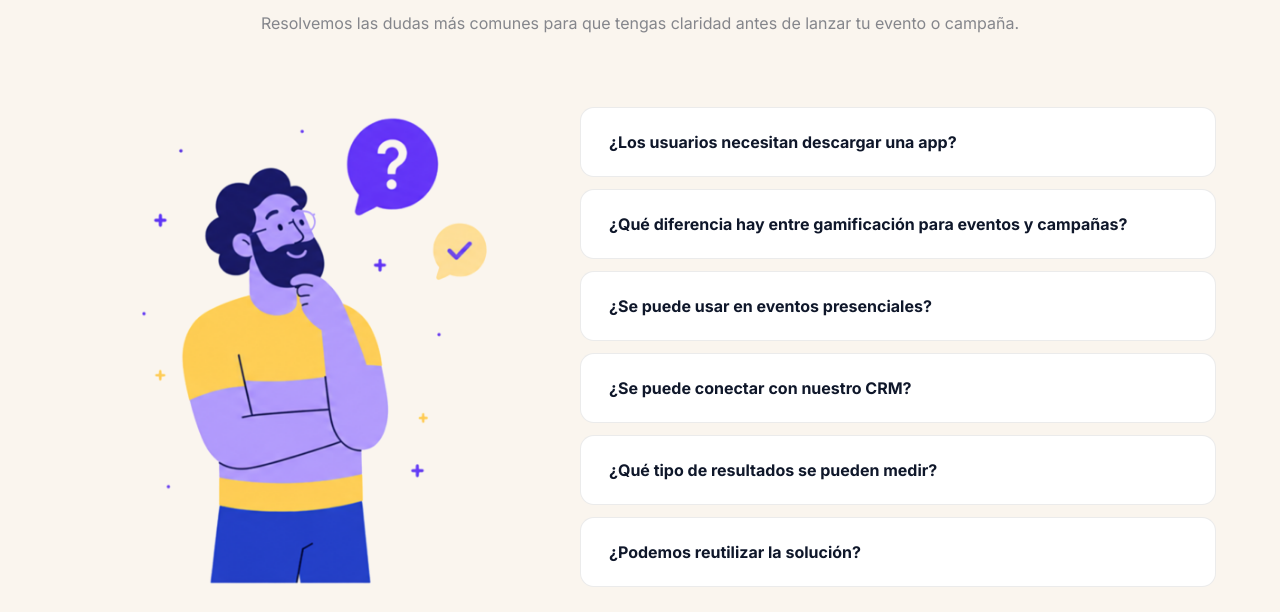
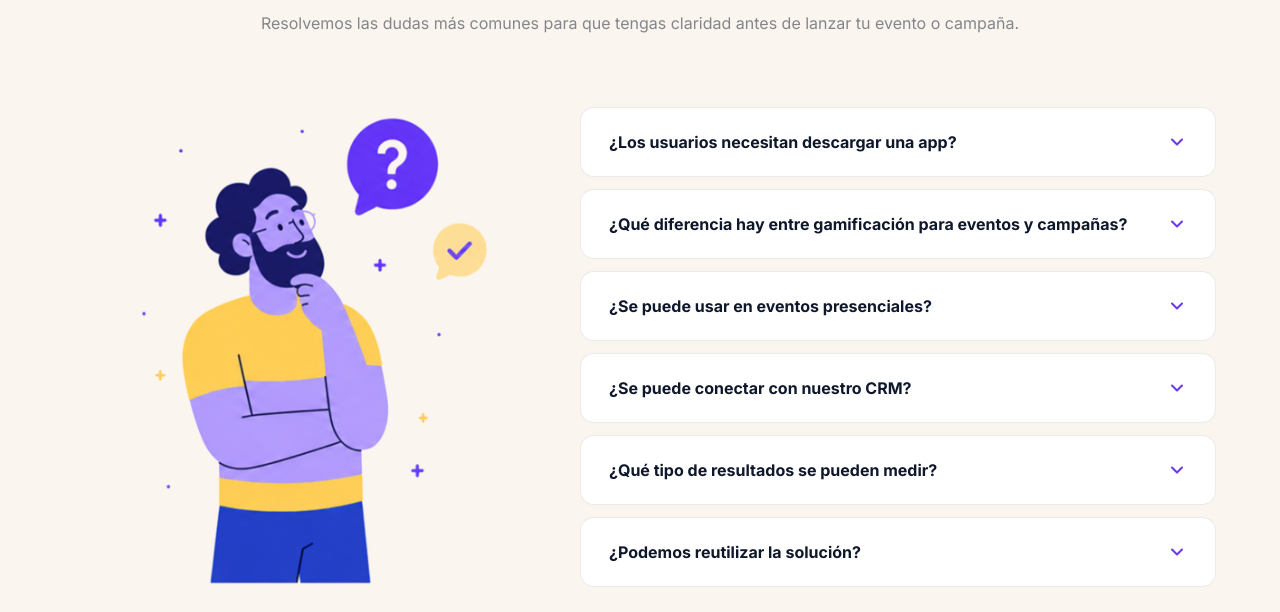
Before and after one commit to dok7-software/landing-gamificacion, a Next.js app: page / in a window 1280 px wide. Shown: the part 3860-4472 px from the top of the page. Built offline with nearby package versions, Linux system fonts and the light colour scheme.

Commit message:
DA: cambios visuales

```diff
--- a/src/components/landing/landing.css
+++ b/src/components/landing/landing.css
@@ -1692,8 +1692,39 @@
   min-width: 0;
 }
 
-.dok7-faq-item span:first-child {
-  padding-right: 12px;
+.dok7-faq-trigger {
+  display: flex;
+  align-items: center;
+  justify-content: space-between;
+  width: 100%;
+  background: none;
+  border: none;
+  padding: 0;
+  cursor: pointer;
+  text-align: left;
+  font-family: inherit;
+  gap: 12px;
+}
+
+.dok7-faq-question {
+  flex: 1;
+  min-width: 0;
+  font-size: 16px;
+  font-weight: 700;
+  color: #0f172a;
+}
+
+.dok7-faq-chevron {
+  flex-shrink: 0;
+  display: flex;
+  align-items: center;
+  justify-content: center;
+  transform: rotate(180deg);
+  transition: transform 0.25s ease;
+}
+
+.dok7-faq-chevron--open {
+  transform: rotate(0deg);
 }
 
 /* ─── Contact ──────────────────────────────────────────── */
@@ -3120,7 +3151,7 @@
     padding: 18px 20px !important;
   }
 
-  .dok7-faq-item span:first-child {
+  .dok7-faq-question {
     font-size: 15px !important;
   }
 
--- a/src/components/landing/sections/FaqSection.tsx
+++ b/src/components/landing/sections/FaqSection.tsx
@@ -3,6 +3,7 @@
 import Image from 'next/image';
 import { useState } from 'react';
 import { FAQ_ITEMS } from '../data/content';
+import { ChevronUpIcon } from '../icons';
 export function FaqSection() {
   const [openIndex, setOpenIndex] = useState(-1);
 
@@ -49,9 +50,12 @@ export function FaqSection() {
                 aria-expanded={isOpen}
                 aria-controls={panelId}
                 onClick={() => toggle(index)}
-                style={{ display: 'flex', alignItems: 'center', justifyContent: 'space-between', width: '100%', background: 'none', border: 'none', padding: 0, cursor: 'pointer', textAlign: 'left', fontFamily: 'inherit' }}
+                className="dok7-faq-trigger"
               >
-                <span style={{ fontSize: 16, fontWeight: 700, color: '#0f172a' }}>{faq.question}</span>
+                <span className="dok7-faq-question">{faq.question}</span>
+                <span className={`dok7-faq-chevron${isOpen ? ' dok7-faq-chevron--open' : ''}`} aria-hidden="true">
+                  <ChevronUpIcon size={20} color="#6c3aed" />
+                </span>
               </button>
               {isOpen && (
                 <p id={panelId} role="region" aria-labelledby={headingId} style={{ margin: '12px 0 0', fontSize: 14, color: 'rgba(15,23,42,0.6)', lineHeight: 1.6 }}>
```
